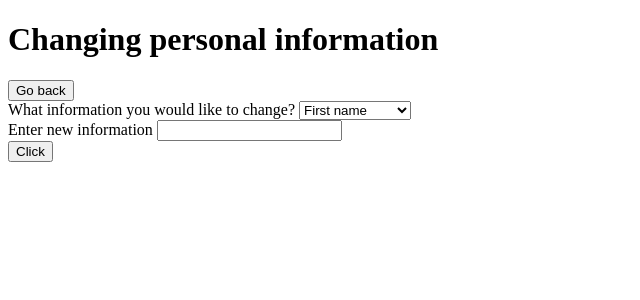
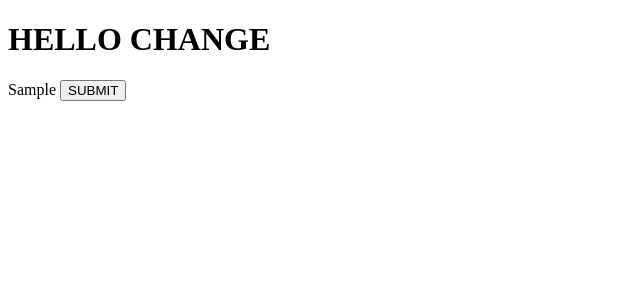
Before and after one commit to Project-Management-SCE/PM2022_TEAM_3, a Django app: template DoggieSitter/accounts/templates/change.html in a window 1280 px wide. Shown: the top 300 px of the page, without its empty margins (0-640 px from the left). Run offline with Django 4.2, Linux system fonts and the light colour scheme; the template is opened without the code that fills it: most values are stand-ins (such as "Sample title", 1, 10 or a date in 2020).

Commit message:
update sub task : BSPM2022T3-137

```diff
--- a/DoggieSitter/accounts/templates/change.html
+++ b/DoggieSitter/accounts/templates/change.html
@@ -5,23 +5,13 @@
     <title></title>
 </head>
 <body>
-<h1>Changing personal information</h1>
-<button onclick="location.href = '{% url 'home' %}'">Go back</button>
-<div>
-    <label for="info">What information you would like to change?  </label>
-    <select name="info" id="info">
-              <option value="fname">First name</option>
-              <option value="lanme">Last Name</option>
-              <option value="email">Email Address</option>
-              <option value="phone">Phone Number</option>
-    </select>
-</div>
-<div >
-            <form method="post">
-    Enter new information
-            <input type="text" name="fname"/>
-        </form>
-</div>
-<button onclick="location.href = '{% url 'change' %}'">Click</button>
+<h1>HELLO CHANGE</h1>
+<form action="" method="post">
+    {% csrf_token %}
+    {{form_user.as_p}}
+    <button type="submit">SUBMIT</button>
+</form>
+
+
 </body>
 </html>
```
